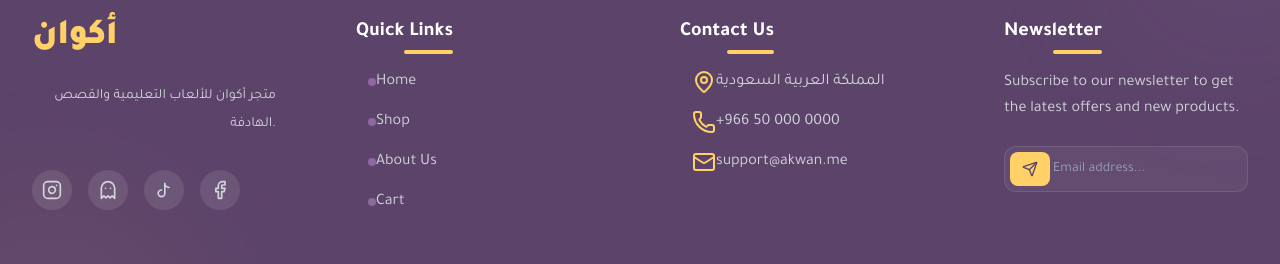
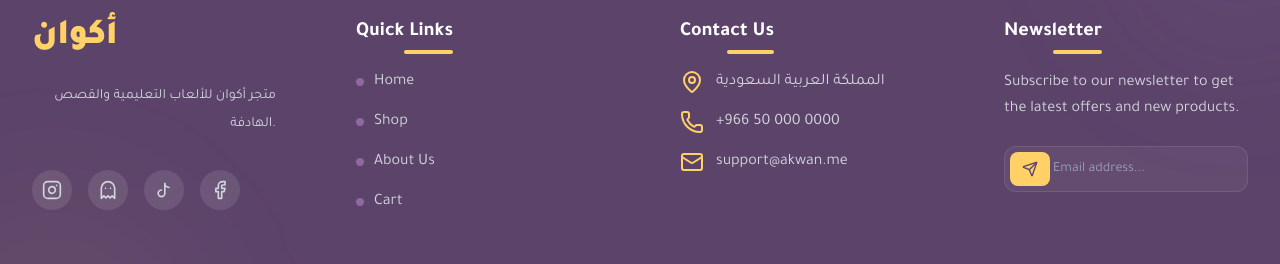
Before and after one commit to baballahsiradjeddine-beep/AKWAN, a React (Vite) app: page / in a window 1280 px wide. Shown: the part 2490-2754 px from the top of the page. Built offline with nearby package versions, Linux system fonts and the light colour scheme; no server answers; the database is empty.

Commit message:
style: fix overlapping icons and labels in footer quick links and contact info

```diff
--- a/src/components/Footer.tsx
+++ b/src/components/Footer.tsx
@@ -87,10 +87,10 @@ export default function Footer() {
               <span className="absolute -bottom-2 end-1/2 translate-x-1/2 md:end-0 md:translate-x-0 w-1/2 h-1 bg-brand-accent rounded-full"></span>
             </h4>
             <ul className="space-y-3 md:space-y-4 text-sm md:text-base text-gray-300 w-full">
-              <li><Link to="/" className="flex items-center justify-center md:justify-start hover:text-brand-accent transition-all duration-300 ltr:hover:translate-x-1 rtl:hover:-translate-x-1 group"><span className="w-2 h-2 rounded-full bg-brand-primary ms-3 group-hover:bg-brand-accent transition-colors"></span>{t('home')}</Link></li>
-              <li><Link to="/shop" className="flex items-center justify-center md:justify-start hover:text-brand-accent transition-all duration-300 ltr:hover:translate-x-1 rtl:hover:-translate-x-1 group"><span className="w-2 h-2 rounded-full bg-brand-primary ms-3 group-hover:bg-brand-accent transition-colors"></span>{t('shop')}</Link></li>
-              <li><Link to="/about" className="flex items-center justify-center md:justify-start hover:text-brand-accent transition-all duration-300 ltr:hover:translate-x-1 rtl:hover:-translate-x-1 group"><span className="w-2 h-2 rounded-full bg-brand-primary ms-3 group-hover:bg-brand-accent transition-colors"></span>{t('about')}</Link></li>
-              <li><Link to="/cart" className="flex items-center justify-center md:justify-start hover:text-brand-accent transition-all duration-300 ltr:hover:translate-x-1 rtl:hover:-translate-x-1 group"><span className="w-2 h-2 rounded-full bg-brand-primary ms-3 group-hover:bg-brand-accent transition-colors"></span>{t('cart')}</Link></li>
+              <li><Link to="/" className="flex items-center justify-center md:justify-start gap-2.5 hover:text-brand-accent transition-all duration-300 ltr:hover:translate-x-1 rtl:hover:-translate-x-1 group"><span className="w-2 h-2 rounded-full bg-brand-primary group-hover:bg-brand-accent transition-colors"></span>{t('home')}</Link></li>
+              <li><Link to="/shop" className="flex items-center justify-center md:justify-start gap-2.5 hover:text-brand-accent transition-all duration-300 ltr:hover:translate-x-1 rtl:hover:-translate-x-1 group"><span className="w-2 h-2 rounded-full bg-brand-primary group-hover:bg-brand-accent transition-colors"></span>{t('shop')}</Link></li>
+              <li><Link to="/about" className="flex items-center justify-center md:justify-start gap-2.5 hover:text-brand-accent transition-all duration-300 ltr:hover:translate-x-1 rtl:hover:-translate-x-1 group"><span className="w-2 h-2 rounded-full bg-brand-primary group-hover:bg-brand-accent transition-colors"></span>{t('about')}</Link></li>
+              <li><Link to="/cart" className="flex items-center justify-center md:justify-start gap-2.5 hover:text-brand-accent transition-all duration-300 ltr:hover:translate-x-1 rtl:hover:-translate-x-1 group"><span className="w-2 h-2 rounded-full bg-brand-primary group-hover:bg-brand-accent transition-colors"></span>{t('cart')}</Link></li>
             </ul>
           </div>
 
@@ -101,16 +101,16 @@ export default function Footer() {
               <span className="absolute -bottom-2 end-1/2 translate-x-1/2 md:end-0 md:translate-x-0 w-1/2 h-1 bg-brand-accent rounded-full"></span>
             </h4>
             <ul className="space-y-3 md:space-y-4 text-sm md:text-base text-gray-300">
-              <li className="flex flex-col md:flex-row items-center md:items-start gap-1 md:gap-0">
-                <MapPin className="w-5 h-5 md:w-6 md:h-6 md:ms-3 text-brand-accent shrink-0" />
+              <li className="flex flex-col md:flex-row items-center md:items-start gap-1 md:gap-3">
+                <MapPin className="w-5 h-5 md:w-6 md:h-6 text-brand-accent shrink-0" />
                 <span>{settings.contactAddress}</span>
               </li>
-              <li className="flex flex-col md:flex-row items-center gap-1 md:gap-0">
-                <Phone className="w-5 h-5 md:w-6 md:h-6 md:ms-3 text-brand-accent shrink-0" />
+              <li className="flex flex-col md:flex-row items-center gap-1 md:gap-3">
+                <Phone className="w-5 h-5 md:w-6 md:h-6 text-brand-accent shrink-0" />
                 <span dir="ltr">{settings.contactPhone}</span>
               </li>
-              <li className="flex flex-col md:flex-row items-center gap-1 md:gap-0">
-                <Mail className="w-5 h-5 md:w-6 md:h-6 md:ms-3 text-brand-accent shrink-0" />
+              <li className="flex flex-col md:flex-row items-center gap-1 md:gap-3">
+                <Mail className="w-5 h-5 md:w-6 md:h-6 text-brand-accent shrink-0" />
                 <span>{settings.contactEmail}</span>
               </li>
             </ul>
```
